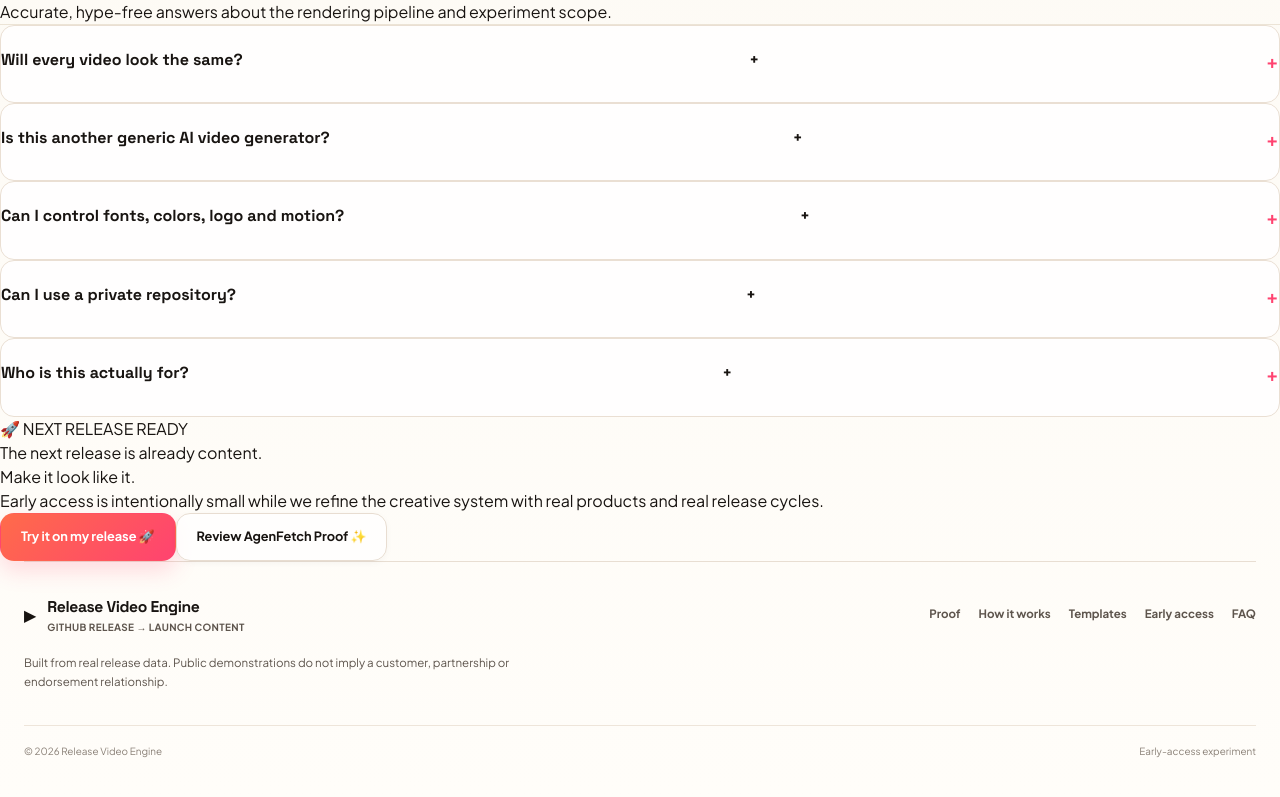
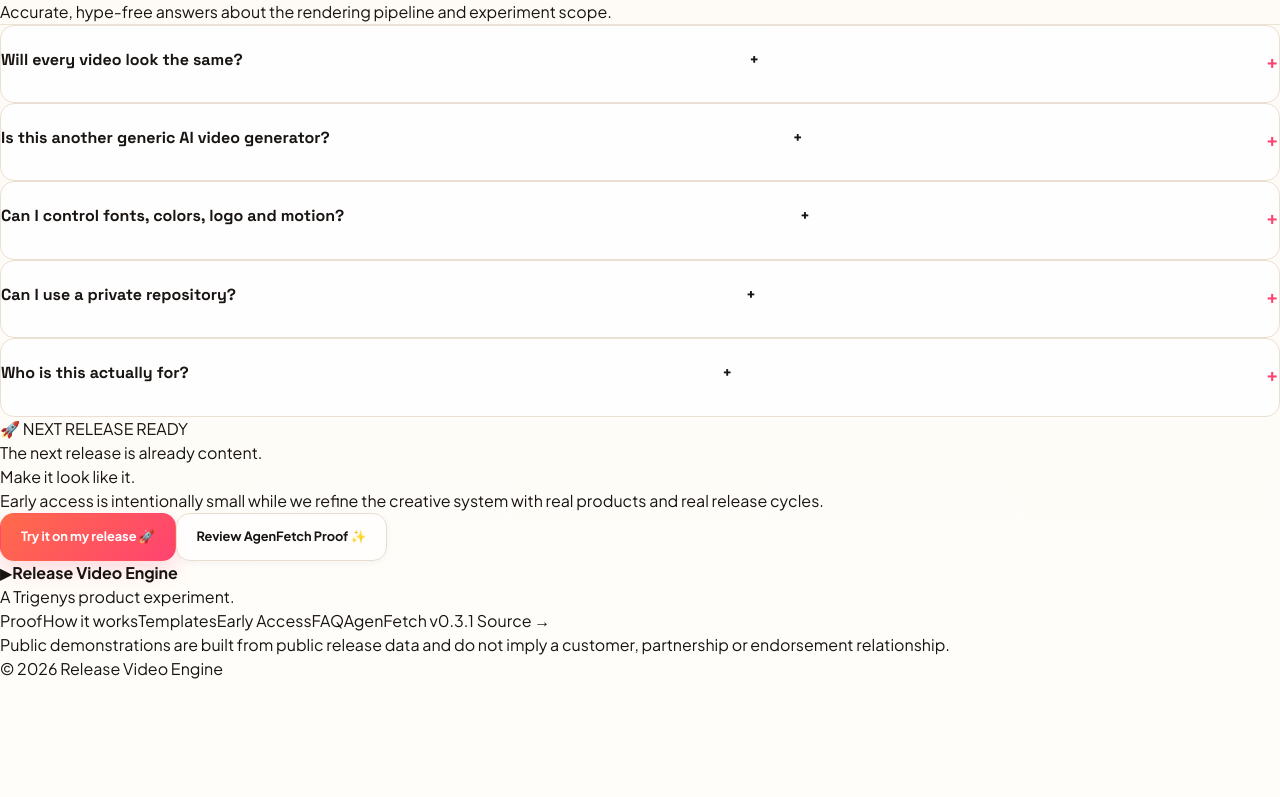
Before and after one commit to Trigenys/release-video-engine, a React (Vite) app: page / in a window 1280 px wide. Shown: the part 5685-6482 px from the top of the page. After the commit the page ends 6366 px from the top, so only its background shows below. Built offline with nearby package versions, Linux system fonts and the light colour scheme.

Commit message:
fix(design): match Stitch reference structure

```diff
--- a/src/components/SiteFooter.tsx
+++ b/src/components/SiteFooter.tsx
@@ -2,32 +2,24 @@
 
 export function SiteFooter() {
   return (
-    <footer className="site-footer">
-      <div className="site-footer-brand">
-        <a className="brand-lockup" href="#top" aria-label="Release Video Engine home">
-          <BrandMark />
-          <span>
-            <strong>Release Video Engine</strong>
-            <small>GitHub release → launch content</small>
-          </span>
-        </a>
-        <p>
-          Built from real release data. Public demonstrations do not imply a
-          customer, partnership or endorsement relationship.
-        </p>
+    <footer className="stitch-footer">
+      <div className="stitch-footer-main">
+        <div className="stitch-footer-brand">
+          <div className="footer-title"><BrandMark /><strong>Release Video Engine</strong></div>
+          <p>A Trigenys product experiment.</p>
+        </div>
+        <nav aria-label="Footer">
+          <a href="#proof">Proof</a>
+          <a href="#how-it-works">How it works</a>
+          <a href="#templates">Templates</a>
+          <a href="#contact">Early Access</a>
+          <a href="#faq">FAQ</a>
+          <a href="https://github.com/EagleFox31/agenfetch-desktop/releases/tag/v0.3.1" target="_blank" rel="noreferrer">AgenFetch v0.3.1 Source →</a>
+        </nav>
       </div>
-
-      <nav className="site-footer-links" aria-label="Footer">
-        <a href="#proof">Proof</a>
-        <a href="#process">How it works</a>
-        <a href="#templates">Templates</a>
-        <a href="#contact">Early access</a>
-        <a href="#faq">FAQ</a>
-      </nav>
-
-      <div className="site-footer-meta">
+      <div className="stitch-footer-meta">
+        <p>Public demonstrations are built from public release data and do not imply a customer, partnership or endorsement relationship.</p>
         <span>© 2026 Release Video Engine</span>
-        <span>Early-access experiment</span>
       </div>
     </footer>
   )
```
